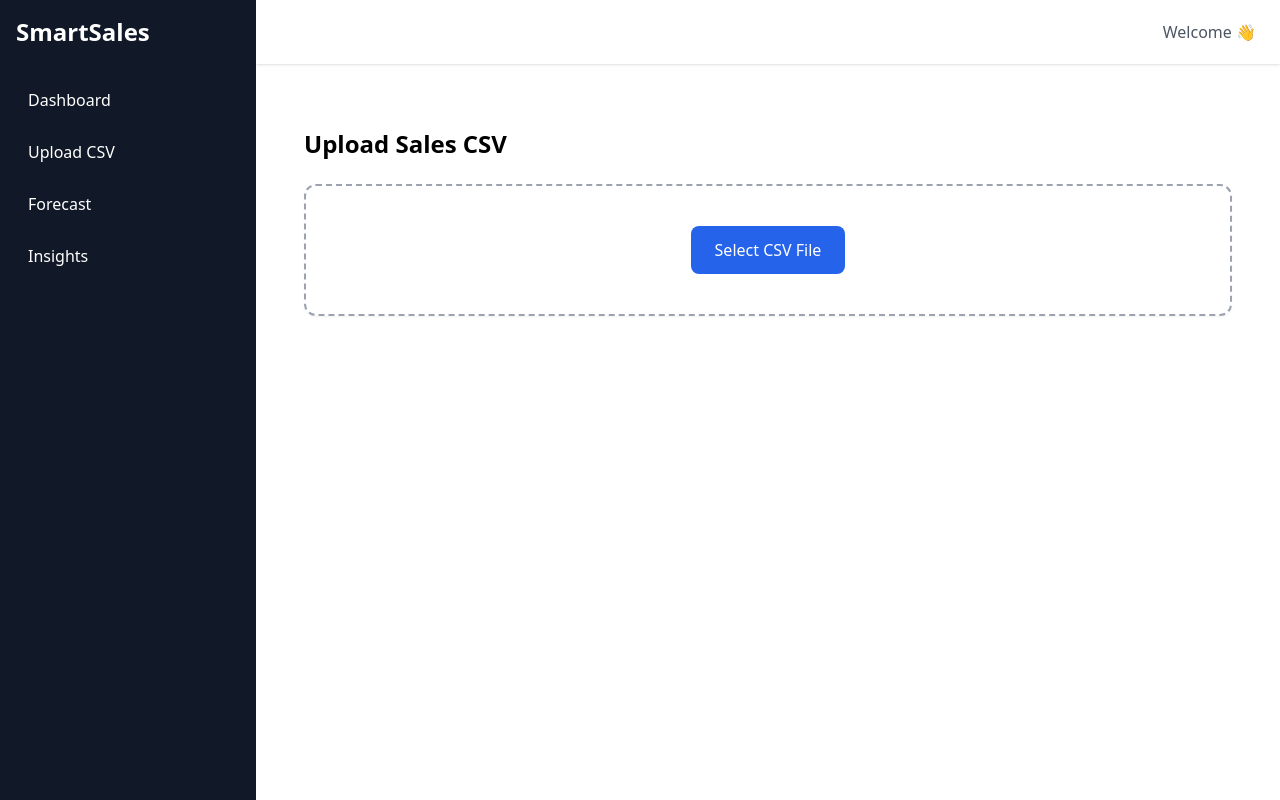
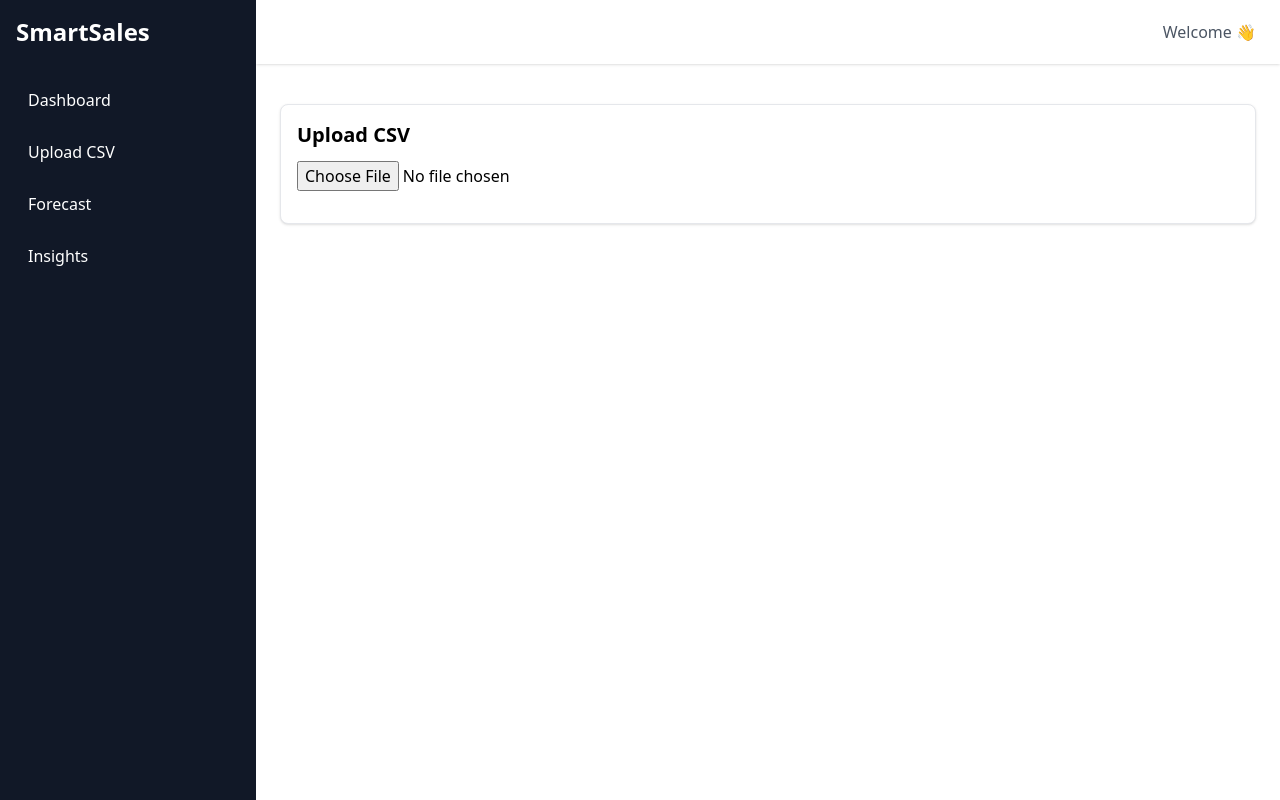
Before and after one commit to 1faran-khandev/smart-sales-forecast, a React (Vite) app: page /upload in a window 1280 px wide. Built offline with nearby package versions, Linux system fonts and the light colour scheme.

Commit message:
Updated CSVUploader with preview + column detection

```diff
--- a/src/pages/Upload.jsx
+++ b/src/pages/Upload.jsx
@@ -1,75 +1,72 @@
-import { useState } from "react";
+import React, { useState } from "react";
 import Papa from "papaparse";
 
-export default function Upload() {
-  const [file, setFile] = useState(null);
+const CSVUploader = ({ onColumnsDetected }) => {
   const [preview, setPreview] = useState([]);
+  const [detectedColumns, setDetectedColumns] = useState([]);
 
-  const handleFileChange = (e) => {
-    const selectedFile = e.target.files[0];
-    setFile(selectedFile);
+  // --- Detect Columns Function ---
+  const detectColumns = (rows) => {
+    if (!rows || rows.length === 0) return [];
 
-    Papa.parse(selectedFile, {
+    return Object.keys(rows[0]);
+  };
+
+  // --- Handle CSV Upload ---
+  const handleUpload = (e) => {
+    const file = e.target.files[0];
+    if (!file) return;
+
+    Papa.parse(file, {
       header: true,
-      preview: 10, // first 10 rows
+      skipEmptyLines: true,
       complete: (results) => {
-        setPreview(results.data);
+        const rows = results.data;
+        setPreview(rows);
+
+        // ⬇️ NEW UPDATED LOGIC YOU ASKED FOR
+        const detected = detectColumns(rows);
+        setDetectedColumns(detected);
+
+        if (onColumnsDetected) {
+          onColumnsDetected(detected);
+        }
       },
     });
   };
 
   return (
-    <div className="p-6">
-      <h1 className="text-2xl font-semibold mb-6">Upload Sales CSV</h1>
+    <div className="p-4 border rounded-lg shadow bg-white">
+      <h2 className="text-xl font-semibold mb-3">Upload CSV</h2>
 
-      <div className="border-2 border-dashed border-gray-400 rounded-xl p-10 flex flex-col items-center justify-center bg-white shadow-sm mb-8">
       <input
-          id="csv"
         type="file"
         accept=".csv"
-          className="hidden"
-          onChange={handleFileChange}
+        onChange={handleUpload}
+        className="mb-4"
       />
 
-        <label
-          htmlFor="csv"
-          className="cursor-pointer bg-blue-600 hover:bg-blue-700 text-white px-6 py-3 rounded-lg"
-        >
-          Select CSV File
-        </label>
+      {preview.length > 0 && (
+        <>
+          <h3 className="text-lg font-semibold mb-2">CSV Preview (10 rows)</h3>
 
-        {file && (
-          <p className="mt-4 text-gray-600">
-            <span className="font-semibold">Selected:</span> {file.name}
-          </p>
-        )}
-      </div>
-
-      {/* CSV Preview Table */}
-      {preview.length > 0 && (
-        <div className="bg-white shadow-lg rounded-lg p-4 overflow-x-auto">
-          <h2 className="text-xl font-semibold mb-4">Preview (First 10 Rows)</h2>
-
-          <table className="min-w-full border border-gray-300">
-            <thead>
+          <div className="overflow-auto border rounded">
+            <table className="min-w-full text-sm">
+              <thead className="bg-gray-100 border-b">
                 <tr>
-                {Object.keys(preview[0]).map((key) => (
-                  <th
-                    key={key}
-                    className="border px-3 py-2 bg-gray-100 font-medium text-sm"
-                  >
-                    {key}
+                  {Object.keys(preview[0]).map((col, index) => (
+                    <th key={index} className="px-3 py-2 border">
+                      {col}
                     </th>
                   ))}
                 </tr>
               </thead>
-
               <tbody>
-              {preview.map((row, index) => (
-                <tr key={index}>
-                  {Object.values(row).map((value, i) => (
-                    <td key={i} className="border px-3 py-2 text-sm">
-                      {value || "-"}
+                {preview.slice(0, 10).map((row, rowIndex) => (
+                  <tr key={rowIndex} className="border-b">
+                    {Object.values(row).map((value, colIndex) => (
+                      <td key={colIndex} className="px-3 py-2 border">
+                        {value}
                       </td>
                     ))}
                   </tr>
@@ -77,7 +74,17 @@ export default function Upload() {
               </tbody>
             </table>
           </div>
+
+          <h3 className="text-lg font-semibold mt-4">Detected Columns</h3>
+          <ul className="list-disc ml-6">
+            {detectedColumns.map((col, index) => (
+              <li key={index}>{col}</li>
+            ))}
+          </ul>
+        </>
       )}
     </div>
   );
-}
+};
+
+export default CSVUploader;
```
Lines whose indentation alone changed are shown as unchanged.
